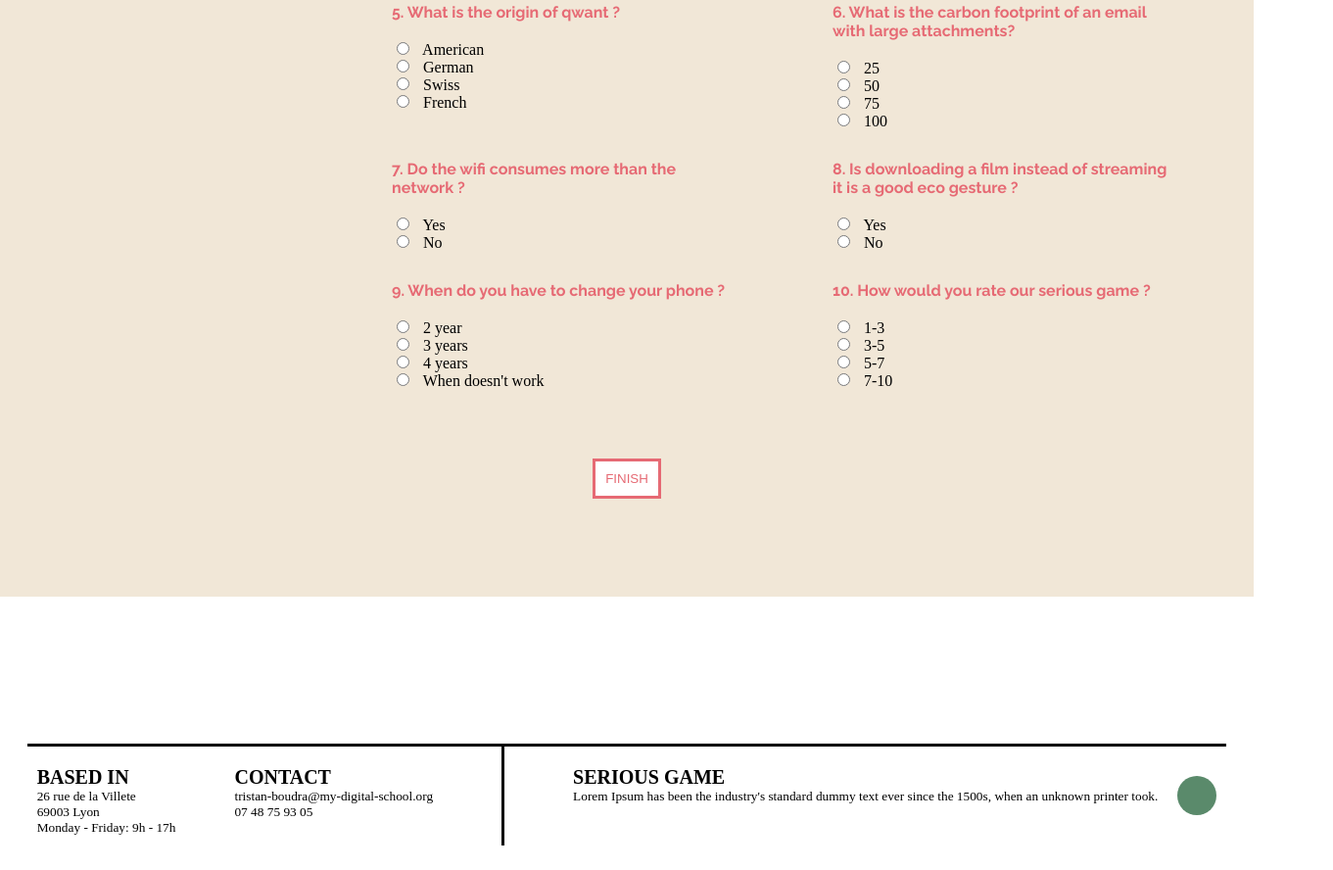
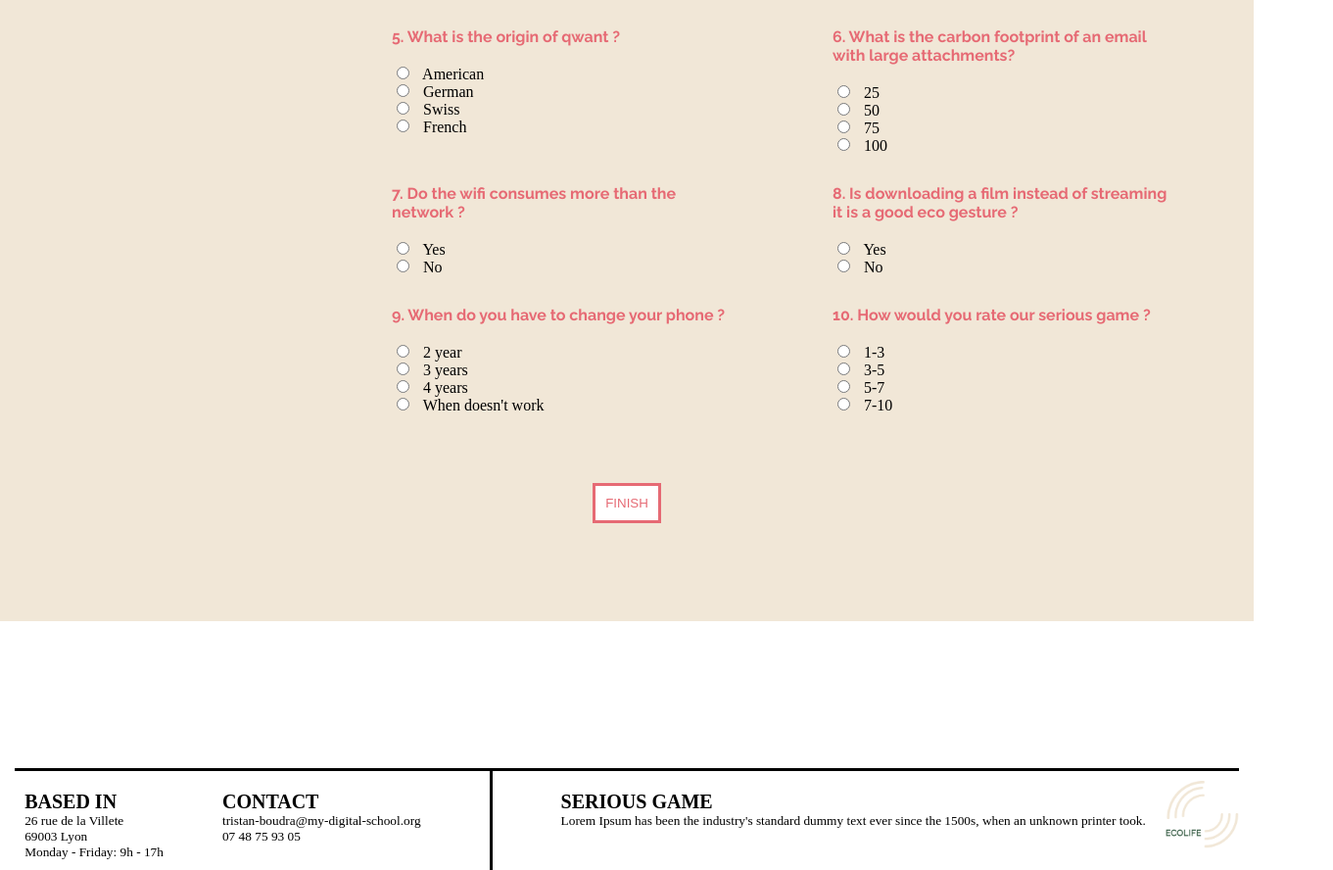
Before and after one commit to Tristan-Boudra/English-Game, a plain HTML site: page quizz.html in a window 1280 px wide. Shown: the part 1337-2225 px from the top of the page at 98% size, 1361 px wide, since content can reach past the window. Before the commit the page ends 2200 px from the top, so only its background shows below. Drawn offline with Linux system fonts and the light colour scheme; a web font is replaced by a local one.

Commit message:
fix(index): add new logo

```diff
--- a/quizz.html
+++ b/quizz.html
@@ -11,8 +11,7 @@
     <nav>
         <div class="container-left">
             <div class="logo">
-                <!-- <img src="#" alt="logo"> -->
-                <div class="logo"></div>
+                <img src="./src/logo-ecolife.png" class="logo" alt="logo">
             </div>
             <div class="nav-links">
                 <ul>
@@ -64,7 +63,9 @@
                     <h2>SERIOUS GAME</h2>
                     <p>Lorem Ipsum has been the industry's standard dummy text ever since the 1500s, when an unknown printer took.</p>
                 </div>
-                <div class="footer-logo"></div>
+                <div class="logo">
+                    <img src="./src/logo-ecolife.png" class="logo" alt="logo">
+                </div>
             </div>
         </div>
     </footer>
--- a/style.scss
+++ b/style.scss
@@ -32,10 +32,9 @@ nav {
     font-family: "Raleway-semi-bold";
 
     .logo{
-        width: 50px;
-        height: 50px;
-        border-radius: 100%;
-        background-color: #5A8A6B;
+        width: 75px;
+        height: 75px;
+        margin-left: 10px;
     }
 
     .container-left{
@@ -308,13 +307,10 @@ footer{
                 }
             }
 
-            .footer-logo{
-                width: 40px;
-                height: 40px;
-                border-radius: 100%;
-                background-color: #5A8A6B;
-                margin-top: 20px;
-                margin-left: 20px;
+            .logo{
+                width: 75px;
+                height: 75px;
+                margin-left: 10px;
             }
         }
     }
```
Also changed, not shown: index.html (+4 -3 lines), src/logo-ecolife.png (added), style.css, 1 other file.
